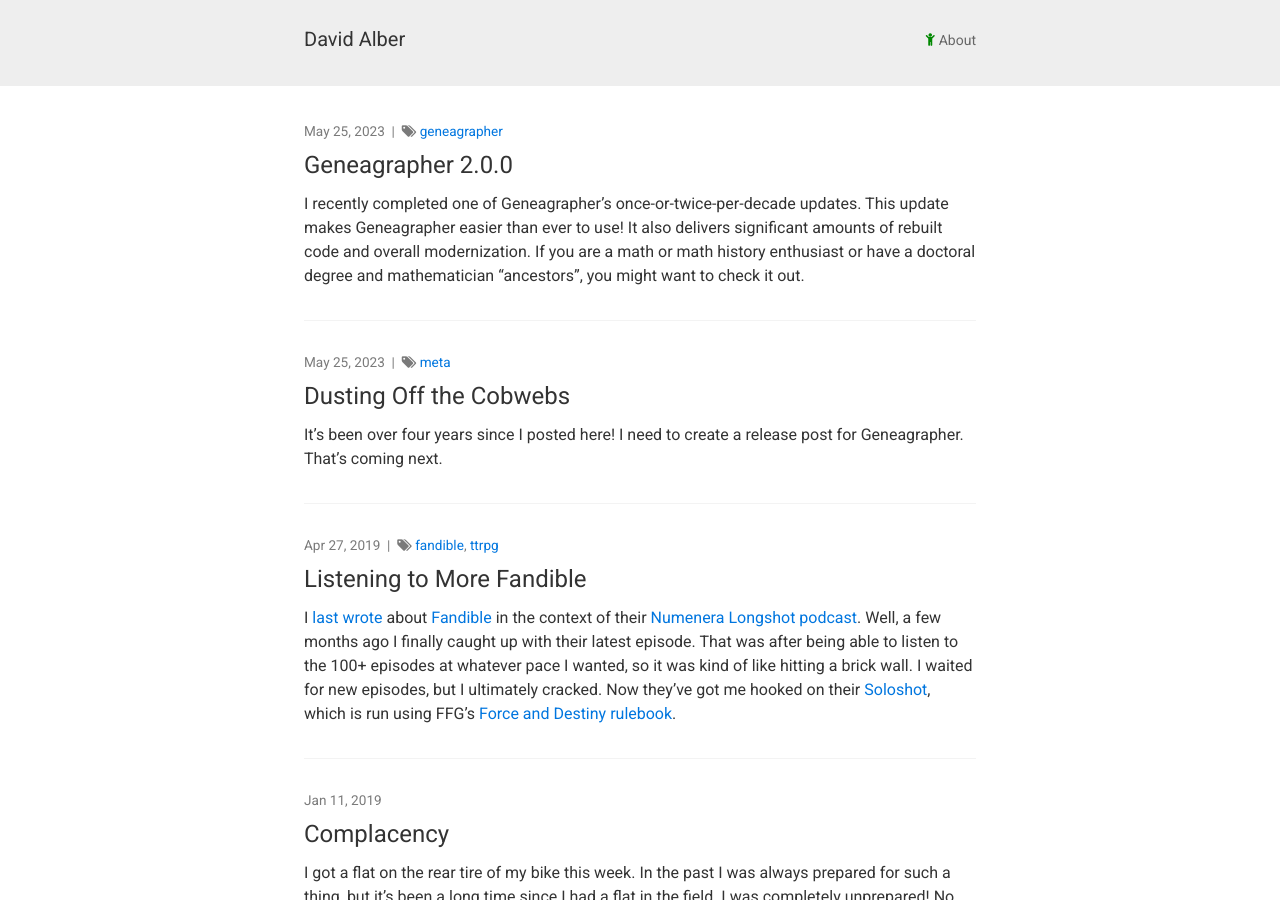
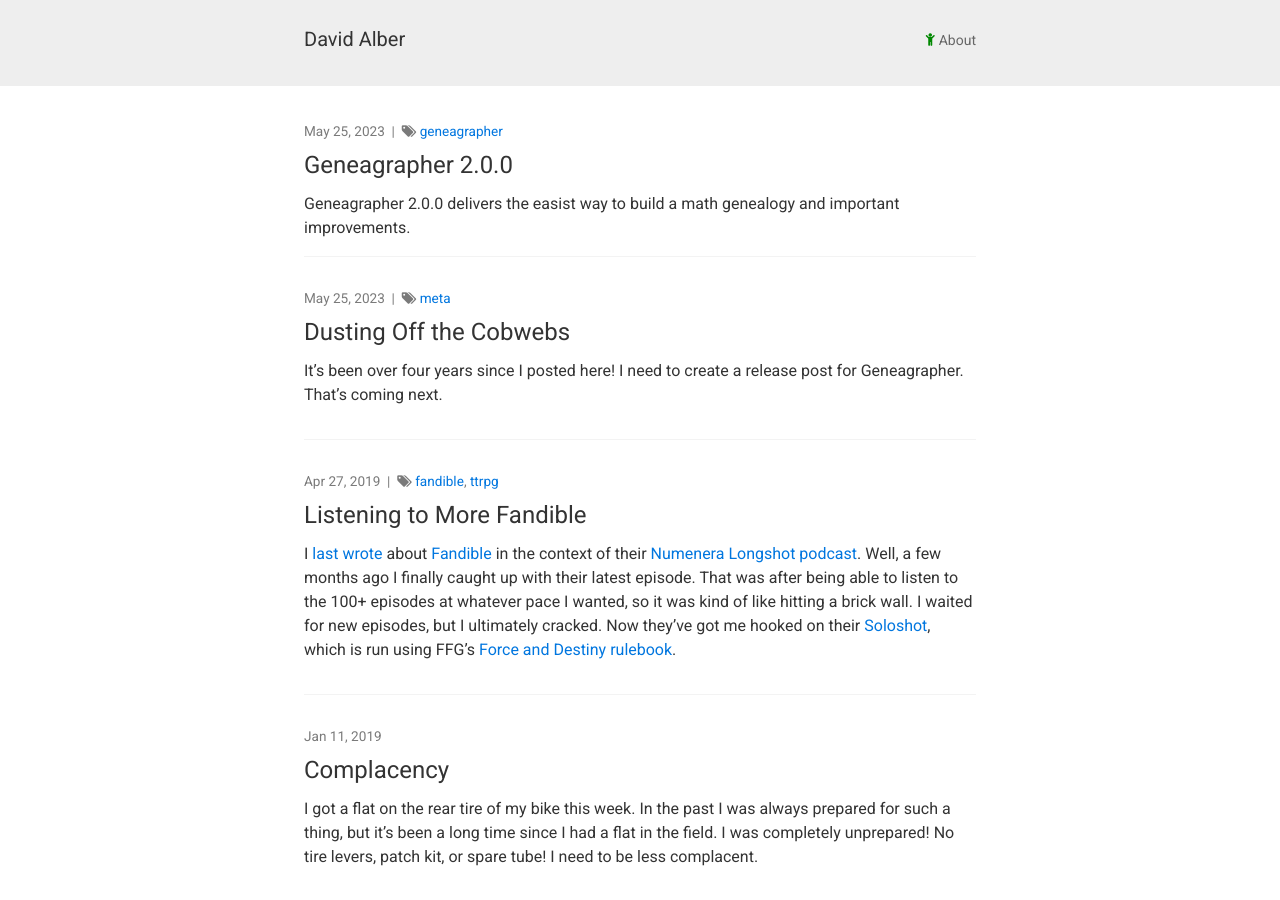
Before and after one commit to davidalber/davidalber.github.io, a Jekyll site: the page built from index.html, in a window 1280 px wide and 900 px high. Built offline with Jekyll 4.4.1, drawn with Linux system fonts in a browser that asks for light colours; the list of posts is cut into pages by our own code.

Commit message:
Add post description

```diff
--- a/_posts/2023-05-25-geneagrapher-2-0-0.md
+++ b/_posts/2023-05-25-geneagrapher-2-0-0.md
@@ -4,6 +4,7 @@ title:      Geneagrapher 2.0.0
 date:       2023-05-25 16:03
 tags:       [geneagrapher]
 image:      images/gauss-geneagraph-beginning.png
+summary:    Geneagrapher 2.0.0 delivers the easist way to build a math genealogy and important improvements.
 ---
 
 I recently completed one of Geneagrapher's once-or-twice-per-decade
```
